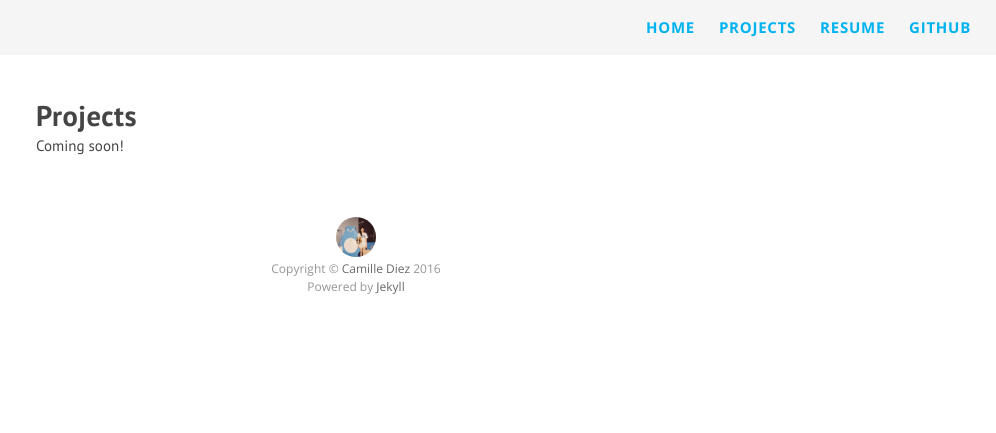
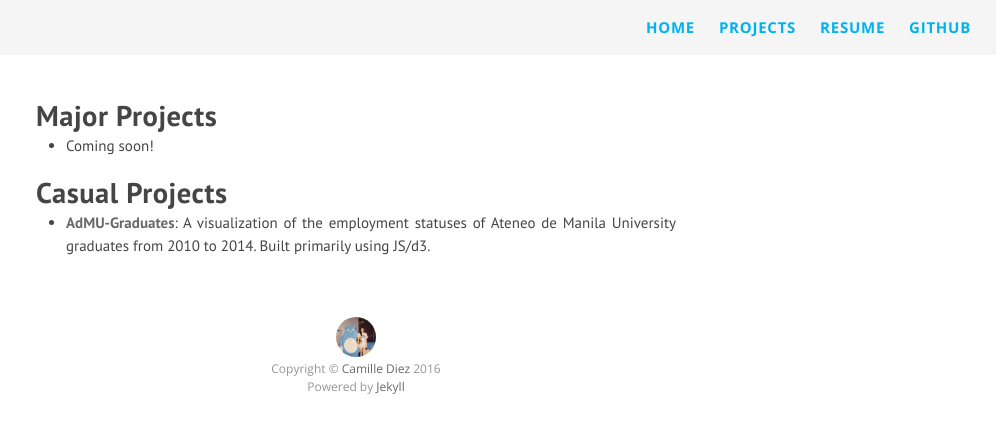
Before and after one commit to diezcami/diezcami.github.io, a Jekyll site: the page built from projects.markdown, in a window 1280 px wide. Shown: the top 433 px of the page, without its empty margins (284-1280 px from the left). Built offline with Jekyll 4.4.1, drawn with Linux system fonts in a browser that asks for light colours; nearby versions of some CDN libraries; Markdown is read by kramdown in place of the engine named in the settings.

Commit message:
Added project, edited resume

```diff
--- a/projects.markdown
+++ b/projects.markdown
@@ -4,8 +4,11 @@ title: Projects
 permalink: /projects/
 notitle: true
 ---
-# Projects
-Coming soon!
+# Major Projects
+* Coming soon!
+
+# Casual Projects
+* [**AdMU-Graduates**](http://diezcami.github.io/admu-graduates/): A visualization of the employment statuses of Ateneo de Manila University graduates from 2010 to 2014. Built primarily using JS/d3.
 
 <p style="display: none">
 # Major Projects
```
Also changed, not shown: 1 other file.
